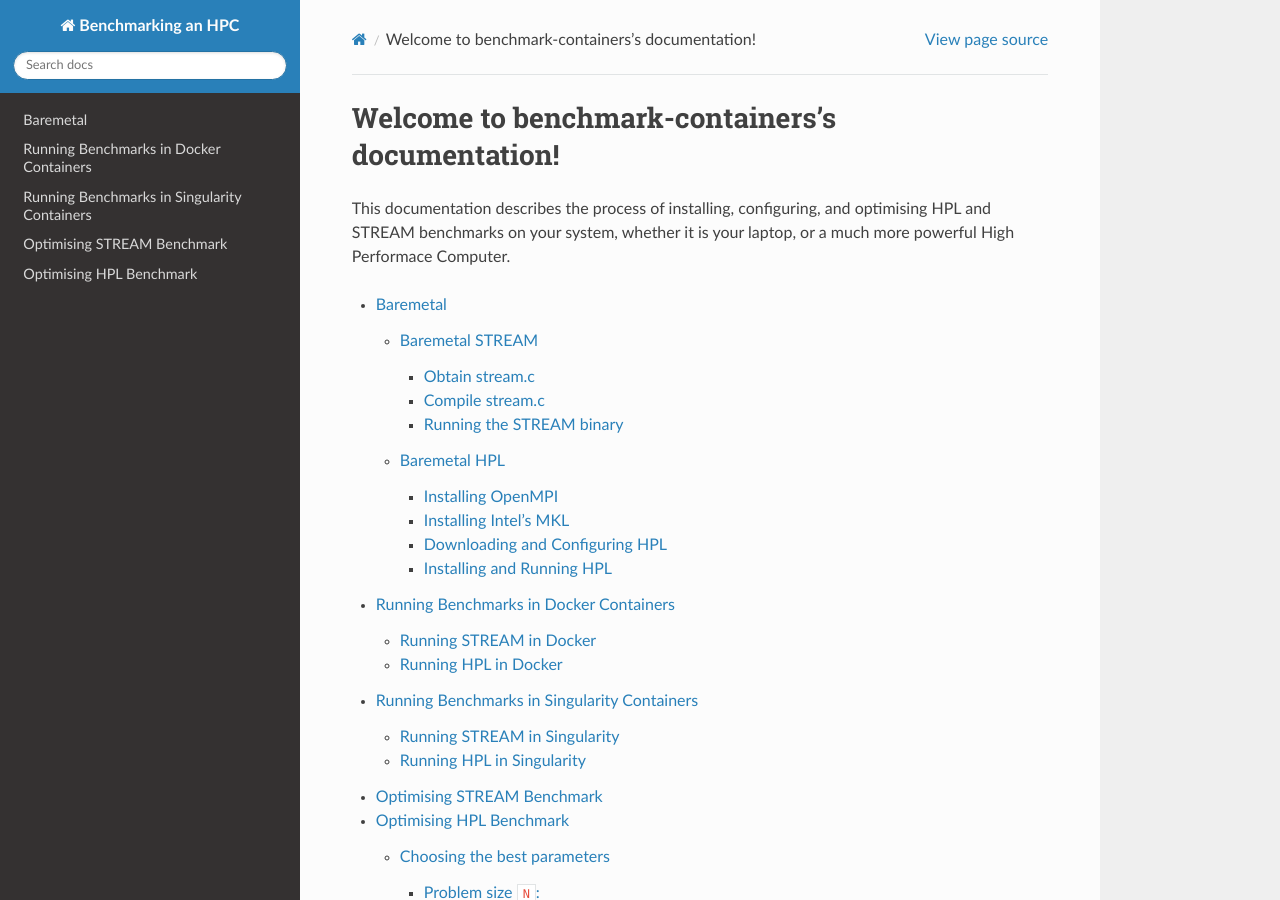
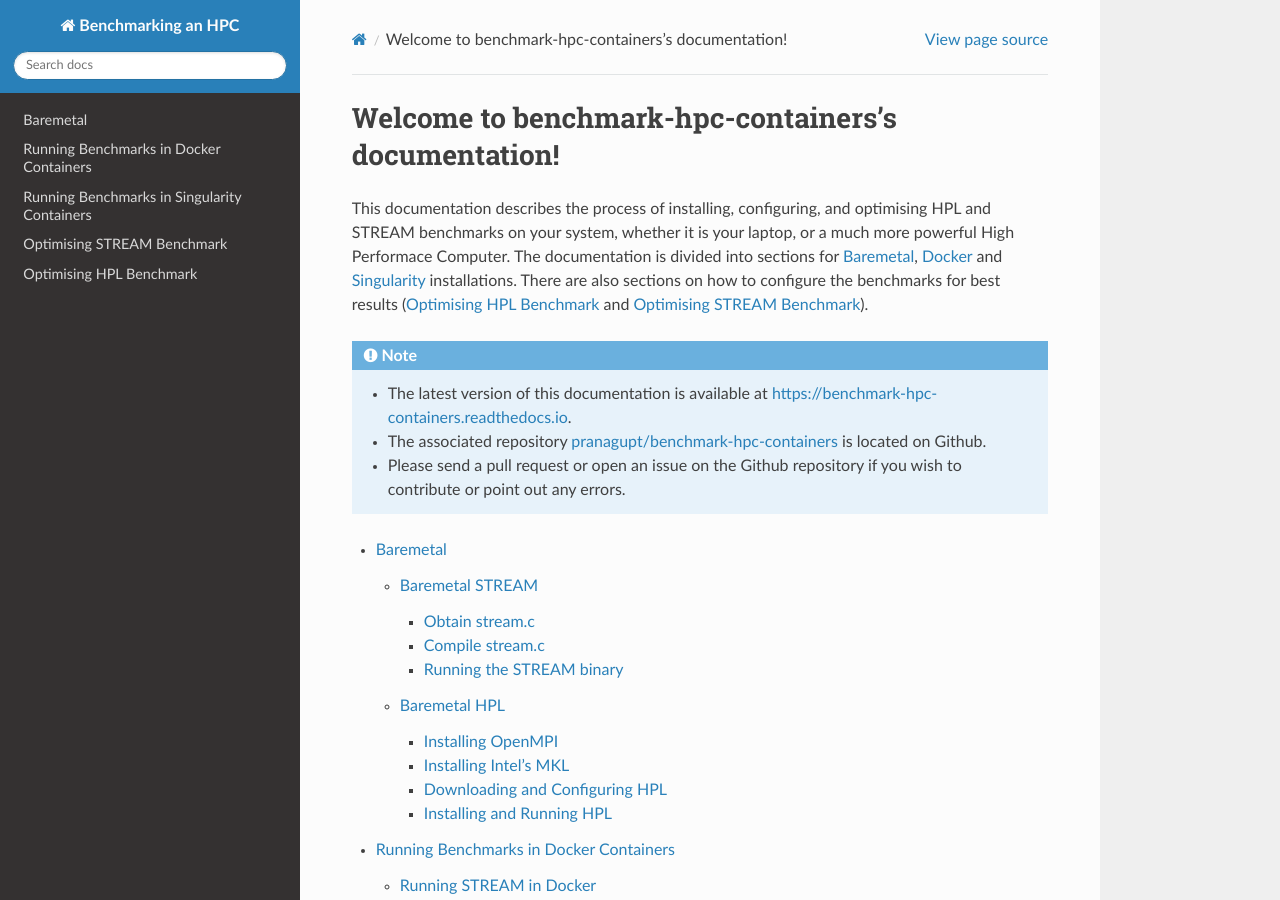
Before and after one commit to pranagupt/benchmark-hpc-containers, a Sphinx documentation site: the page built from docs/index.rst, in a window 1280 px wide and 900 px high. Built offline with Sphinx 7.4.7 and the Read the Docs theme 2.0.0, drawn with Linux system fonts in a browser that asks for light colours.

Commit message:
Added links and references in docs, refined docs

```diff
--- a/docs/baremetal.rst
+++ b/docs/baremetal.rst
@@ -1,3 +1,5 @@
+.. _Baremetal:
+
 Baremetal
 =========
 
--- a/docs/conf.py
+++ b/docs/conf.py
@@ -23,7 +23,7 @@ copyright = '2020, Pranav Gupta, Aryaman Bhagat'
 author = 'Pranav Gupta, Aryaman Bhagat'
 
 # The full version, including alpha/beta/rc tags
-release = '0.0.1'
+# release = '0.0.1'
 
 
 # -- General configuration ---------------------------------------------------
--- a/docs/docker.rst
+++ b/docs/docker.rst
@@ -1,3 +1,5 @@
+.. _Docker:
+
 Running Benchmarks in Docker Containers
 =======================================
 
--- a/docs/index.rst
+++ b/docs/index.rst
@@ -1,15 +1,22 @@
-Welcome to benchmark-containers's documentation!
-================================================
+Welcome to benchmark-hpc-containers's documentation!
+====================================================
 
 This documentation describes the process of installing, configuring,
 and optimising HPL and STREAM benchmarks on your system, whether it is
 your laptop, or a much more powerful High Performace Computer.
+The documentation is divided into sections for :ref:`Baremetal<Baremetal>`, :ref:`Docker<Docker>` and :ref:`Singularity<Singularity>` installations.
+There are also sections on how to configure the benchmarks for best results (:ref:`HPL-optimisation` and :ref:`STREAM-optimisation`).
 
+.. note::
+
+    * The latest version of this documentation is available at https://benchmark-hpc-containers.readthedocs.io.
+    * The associated repository `pranagupt/benchmark-hpc-containers <https://github.com/pranagupt/benchmark-hpc-containers>`_ is located on Github.
+    * Please send a pull request or open an issue on the Github repository if you wish to contribute or point out any errors.
 
 .. toctree::
-   :maxdepth: 3
+    :maxdepth: 3
 
-   baremetal
-   docker
-   singularity
-   optimisation
+    baremetal
+    docker
+    singularity
+    optimisation
--- a/docs/singularity.rst
+++ b/docs/singularity.rst
@@ -1,3 +1,5 @@
+.. _Singularity:
+
 Running Benchmarks in Singularity Containers
 ============================================
 The definition files for singularity containers are .def files.
```
